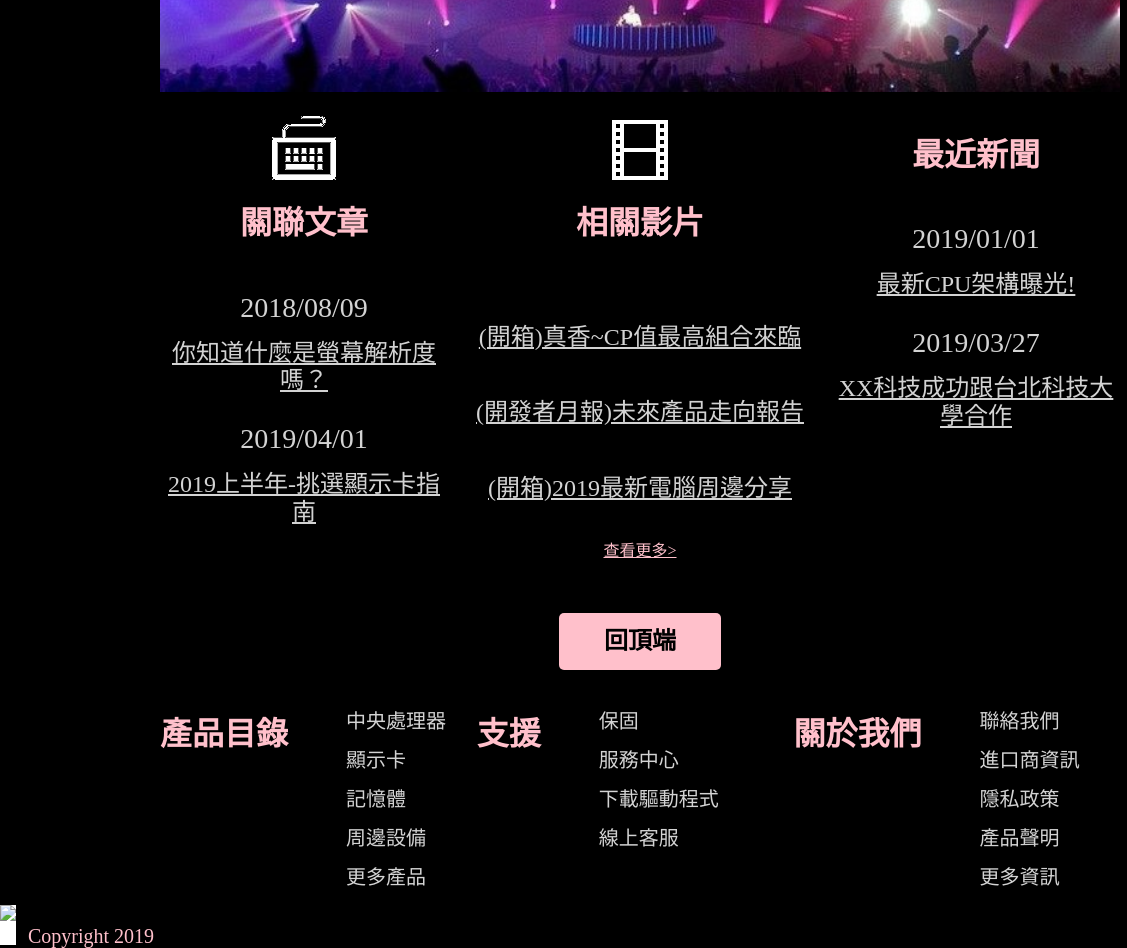
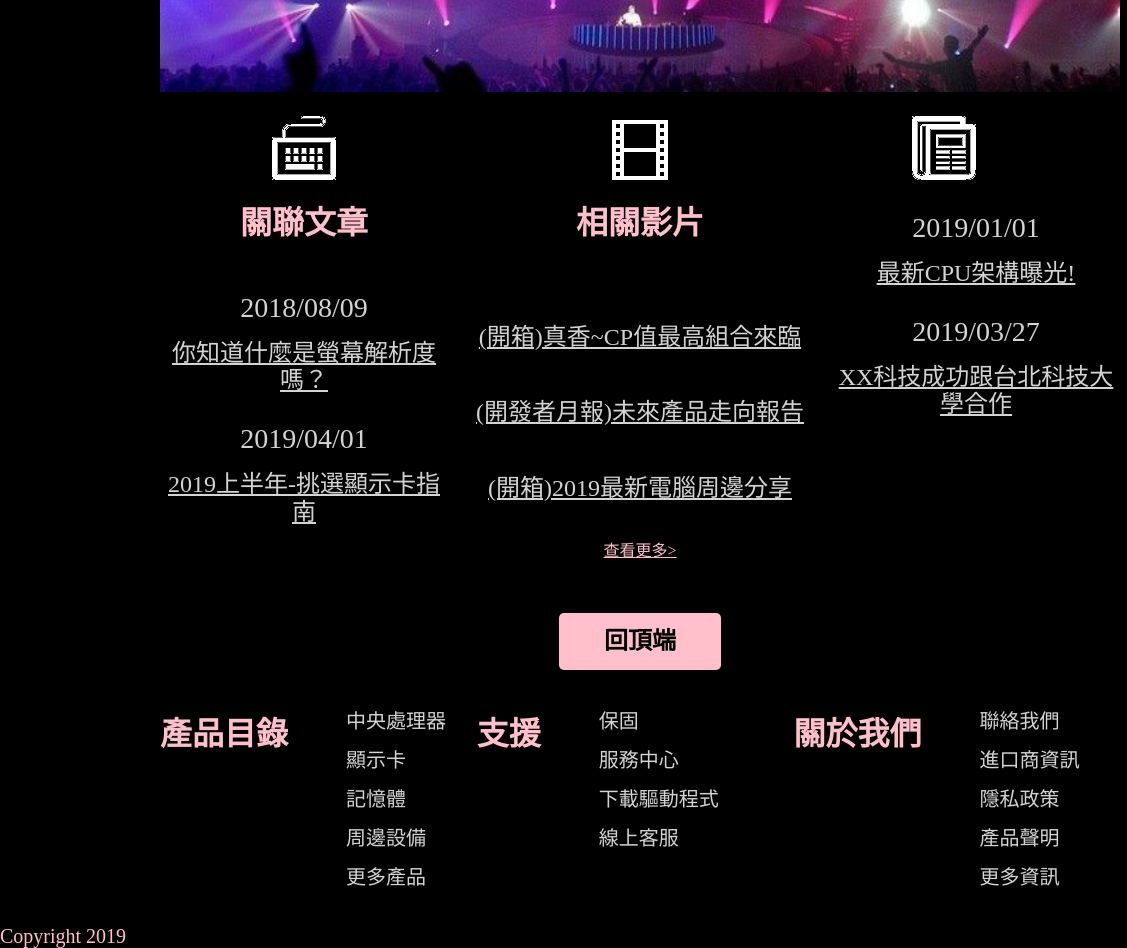
Before and after one commit to mdvv85009/Web-Homework, a plain HTML site: page index.html in a window 1280 px wide. Shown: the part 2666-3614 px from the top of the page, 0-1127 px from the left. Drawn offline with Linux system fonts and the light colour scheme.

Commit message:
fix the image error

```diff
--- a/index.html
+++ b/index.html
@@ -122,6 +122,7 @@
             </div>
             <div class="div-related-news">
                 <div class="div-related-header">
+                    <img src="image/icon/news.png" class="div-related-icon>
                     <h1 class="div-related-title">最近新聞</h1>
                 </div>
                 <div class="div-related-inner">
@@ -178,7 +179,6 @@
         </div>
         <footer class="footer">
             <div class="footer-copyright">
-                <img src="image/icon/cc.png" class="small-icon-recover">
                 <p class="copyright-textstyle">Copyright 2019</p>
             </div>
             <div class="footer-share">
```
